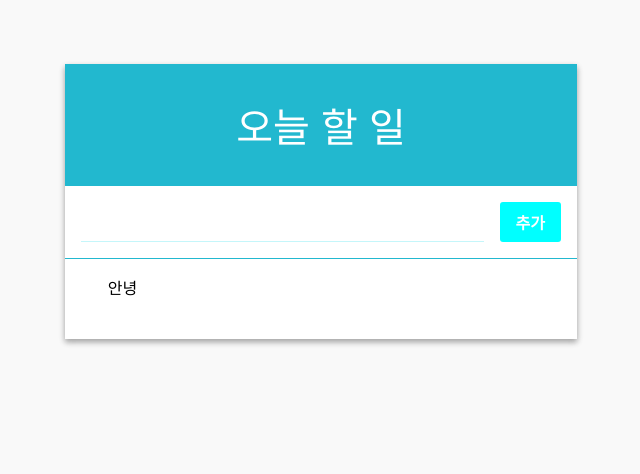
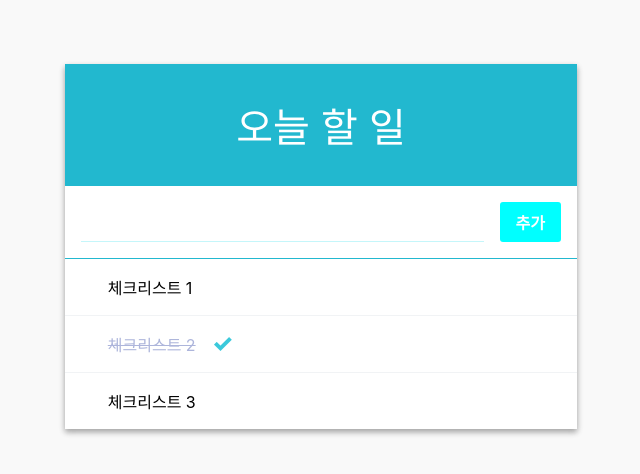
Before and after one commit to witch-factory/todo-list, a React (Create React App) app: page / in a window 1280 px wide. Shown: the top 474 px of the page, without its empty margins (319-959 px from the left). Built offline with nearby package versions, Linux system fonts and the light colour scheme.

Commit message:
추가버튼 기능 추가

```diff
--- a/src/App.js
+++ b/src/App.js
@@ -4,13 +4,57 @@ import Form from './components/Form.js';
 import TodoItemList from './components/TodoItemList.js';
 
 class App extends Component{
+    id=3;
+    state={
+        input:'',
+        todos:[
+            {id:0,text: '체크리스트 1',checked:false},
+            {id:1,text: '체크리스트 2',checked:true},
+            {id:2,text: '체크리스트 3',checked:false},
+        ]
+    }
+
+    handleChange=(e)=>{
+        this.setState({
+            input:e.target.value
+        });
+    }
+
+    handleCreate=()=>{
+        const {input, todos}=this.state;
+        this.setState({
+            input:'',
+            todos:todos.concat({
+                id:this.id++,
+                text:input,
+                checked:false
+            })
+        })
+    }
+
+    handleKeyPress=(e)=>{
+        if(e.key==='Enter'){
+            this.handleCreate();
+        }
+    }
+
   render(){
-    return (
-        <TodoListTemplate form={<Form />}>
-            <TodoItemList />
-        </TodoListTemplate>
-    )
-  }
+        const {input, todos}=this.state;
+        const{handleChange, handleCreate, handleKeyPress}=this;
+
+        return (
+            <TodoListTemplate form={
+                <Form
+                    value={input}
+                    onKeyPress={handleKeyPress}
+                    onChange={handleChange}
+                    onCreate={handleCreate}
+                />
+            }>
+                <TodoItemList todos={todos}/>
+            </TodoListTemplate>
+        )
+      }
 }
 
 export default App;
--- a/src/components/Form.js
+++ b/src/components/Form.js
@@ -3,10 +3,12 @@ import './Form.css';
 
 class Form extends React.Component{
     render(){
+        const {value, onChange, onKeyPress, onCreate}=this.props;
+
         return(
             <div className="form">
-                <input value={this.props.value} onChange={this.props.onChange} onKeyPress={this.props.onKeyPress} />
-                <div className="create-button" onClick={this.props.onCreate}>
+                <input value={value} onChange={onChange} onKeyPress={onKeyPress} />
+                <div className="create-button" onClick={onCreate}>
                     추가
                 </div>
             </div>
--- a/src/components/TodoItemList.js
+++ b/src/components/TodoItemList.js
@@ -5,9 +5,22 @@ class TodoItemList extends React.Component{
     render(){
         const {todos, onToggle, onRemove}=this.props;
 
+        const todoList=todos.map(
+            ({id,text,checked})=>(
+                <TodoItem
+                    id={id}
+                    text={text}
+                    checked={checked}
+                    onToggle={onToggle}
+                    onRemove={onRemove}
+                    key={id}
+                />
+            )
+        )
+
         return(
             <div>
-                <TodoItem text="안녕" />
+                {todoList}
             </div>
         )
     }
```
